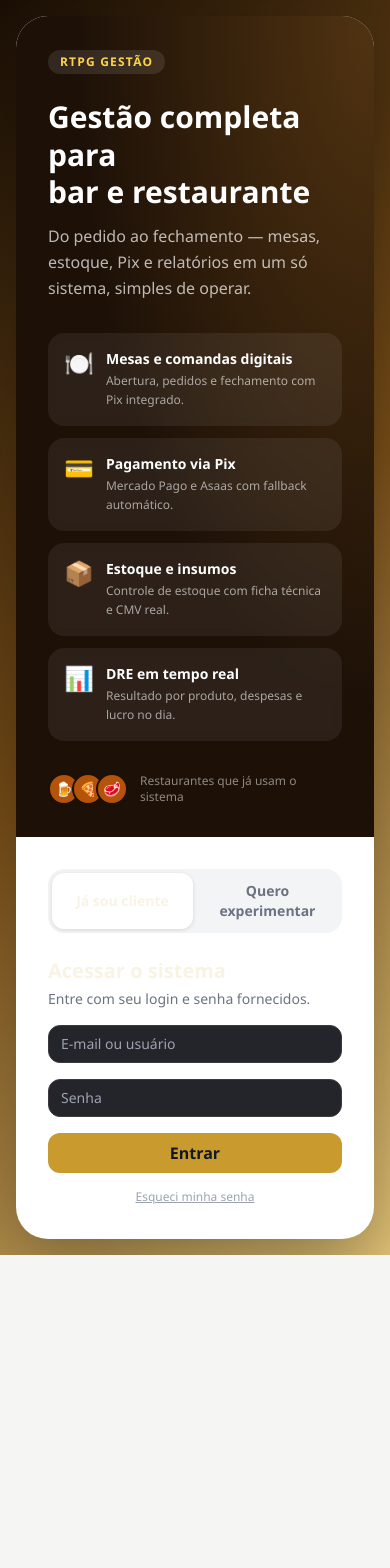
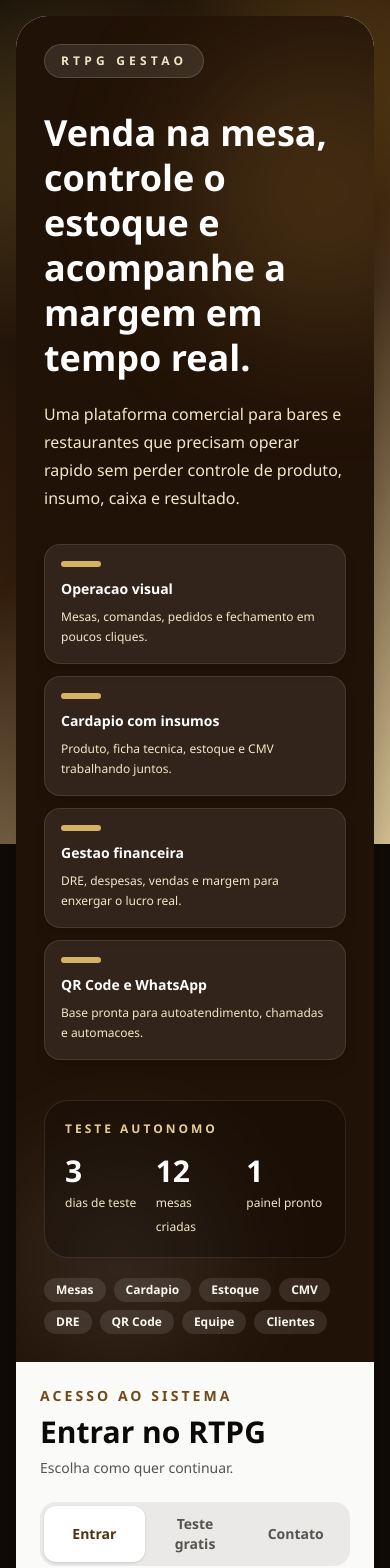
Before and after one commit to ruamnilton-cyber/RTPG, a React (Vite) app: page /login in a window 390 px wide. Shown: the top 1568 px of the page. Before the commit the page ends 1255 px from the top, so only its background shows below. Built offline with nearby package versions, Linux system fonts and the light colour scheme; no server answers.

Commit message:
Add self-service trial signup

```diff
--- a/client/src/pages/login.tsx
+++ b/client/src/pages/login.tsx
@@ -1,35 +1,42 @@
-import { FormEvent, useEffect, useState } from "react";
+import { FormEvent, useState } from "react";
 import { useNavigate } from "react-router-dom";
 import { apiRequest } from "../lib/api";
 import { useAuth } from "../state/auth";
 
-const features = [
-  { icon: "🍽️", title: "Mesas e comandas digitais", desc: "Abertura, pedidos e fechamento com Pix integrado." },
-  { icon: "💳", title: "Pagamento via Pix", desc: "Mercado Pago e Asaas com fallback automático." },
-  { icon: "📦", title: "Estoque e insumos", desc: "Controle de estoque com ficha técnica e CMV real." },
-  { icon: "📊", title: "DRE em tempo real", desc: "Resultado por produto, despesas e lucro no dia." }
+const commercialCards = [
+  { title: "Operacao visual", desc: "Mesas, comandas, pedidos e fechamento em poucos cliques." },
+  { title: "Cardapio com insumos", desc: "Produto, ficha tecnica, estoque e CMV trabalhando juntos." },
+  { title: "Gestao financeira", desc: "DRE, despesas, vendas e margem para enxergar o lucro real." },
+  { title: "QR Code e WhatsApp", desc: "Base pronta para autoatendimento, chamadas e automacoes." }
 ];
+
+const moduleBadges = ["Mesas", "Cardapio", "Estoque", "CMV", "DRE", "QR Code", "Equipe", "Clientes"];
+
+type LoginTab = "login" | "trial" | "lead" | "forgot";
 
 export function LoginPage() {
   const navigate = useNavigate();
-  const { login } = useAuth();
-  const [tab, setTab] = useState<"login" | "lead" | "forgot">("login");
-  const [needsBootstrap, setNeedsBootstrap] = useState(false);
+  const { login, signupTrial } = useAuth();
+  const [tab, setTab] = useState<LoginTab>("login");
   const [error, setError] = useState("");
   const [message, setMessage] = useState("");
   const [loading, setLoading] = useState(false);
   const [leadSent, setLeadSent] = useState(false);
 
-  useEffect(() => {
-    apiRequest<{ needsBootstrap: boolean }>("/auth/bootstrap-status")
-      .then((r) => { if (r.needsBootstrap) setTab("login"); })
-      .catch(() => {});
-  }, []);
+  function changeTab(next: LoginTab) {
+    setTab(next);
+    setError("");
+    setMessage("");
+    if (next !== "lead") {
+      setLeadSent(false);
+    }
+  }
 
   async function handleLogin(event: FormEvent<HTMLFormElement>) {
     event.preventDefault();
     setError("");
     setLoading(true);
+
     const fd = new FormData(event.currentTarget);
     try {
       const logged = await login(String(fd.get("email") ?? ""), String(fd.get("password") ?? ""));
@@ -41,10 +48,34 @@ export function LoginPage() {
     }
   }
 
+  async function handleTrial(event: FormEvent<HTMLFormElement>) {
+    event.preventDefault();
+    setError("");
+    setLoading(true);
+
+    const fd = new FormData(event.currentTarget);
+    try {
+      await signupTrial({
+        businessName: String(fd.get("businessName") ?? ""),
+        contactName: String(fd.get("contactName") ?? ""),
+        phone: String(fd.get("phone") ?? ""),
+        email: String(fd.get("email") ?? ""),
+        password: String(fd.get("password") ?? "")
+      });
+      navigate("/painel-dono");
+    } catch (err) {
+      setError(err instanceof Error ? err.message : "Nao foi possivel criar o teste.");
+    } finally {
+      setLoading(false);
+    }
+  }
+
   async function handleForgot(event: FormEvent<HTMLFormElement>) {
     event.preventDefault();
     setError("");
+    setMessage("");
     setLoading(true);
+
     const fd = new FormData(event.currentTarget);
     try {
       const result = await apiRequest<{ message: string }>("/auth/forgot-password", {
@@ -53,7 +84,7 @@ export function LoginPage() {
       });
       setMessage(result.message);
     } catch (err) {
-      setError(err instanceof Error ? err.message : "Erro ao solicitar.");
+      setError(err instanceof Error ? err.message : "Erro ao solicitar recuperacao.");
     } finally {
       setLoading(false);
     }
@@ -63,157 +94,186 @@ export function LoginPage() {
     event.preventDefault();
     setError("");
     setLoading(true);
+
     const fd = new FormData(event.currentTarget);
     try {
       await apiRequest("/auth/lead", {
         method: "POST",
         body: {
-          nome:        String(fd.get("nome") ?? ""),
+          nome: String(fd.get("nome") ?? ""),
           restaurante: String(fd.get("restaurante") ?? ""),
-          telefone:    String(fd.get("telefone") ?? ""),
-          email:       String(fd.get("email") ?? "")
+          telefone: String(fd.get("telefone") ?? ""),
+          email: String(fd.get("email") ?? "")
         }
       });
       setLeadSent(true);
     } catch (err) {
-      setError(err instanceof Error ? err.message : "Erro ao enviar.");
+      setError(err instanceof Error ? err.message : "Erro ao enviar contato.");
     } finally {
       setLoading(false);
     }
   }
 
   return (
-    <div className="flex min-h-screen items-center justify-center bg-[linear-gradient(135deg,_#1a0f05,_#7a4f18,_#e8c97a)] p-4">
-      <div className="w-full max-w-5xl overflow-hidden rounded-[2rem] bg-white shadow-[0_32px_80px_rgba(0,0,0,0.35)] md:grid md:grid-cols-[1.15fr_0.85fr]">
+    <div className="min-h-screen overflow-hidden bg-[#120c07] p-4 text-stone-950 md:p-8">
+      <div className="pointer-events-none fixed inset-0 bg-[radial-gradient(circle_at_14%_18%,rgba(244,200,87,0.28),transparent_26%),radial-gradient(circle_at_82%_12%,rgba(201,154,46,0.32),transparent_24%),linear-gradient(135deg,#120c07,#3a210e_48%,#f0dba7)]" />
 
-        {/* ── Lado esquerdo: marketing ─────────────────────────────────── */}
-        <section className="relative flex flex-col justify-between overflow-hidden bg-[#1c1007] p-8 text-white md:p-10">
-          {/* gradiente decorativo */}
-          <div className="pointer-events-none absolute inset-0 bg-[radial-gradient(ellipse_at_top_right,_#a06820_0%,_transparent_60%)] opacity-40" />
+      <div className="relative mx-auto grid min-h-[calc(100vh-2rem)] w-full max-w-6xl overflow-hidden rounded-[2rem] bg-stone-50 shadow-[0_30px_90px_rgba(0,0,0,0.38)] md:min-h-[calc(100vh-4rem)] md:grid-cols-[1.12fr_0.88fr]">
+        <section className="relative overflow-hidden bg-[#211207] p-7 text-white md:p-10">
+          <div className="absolute -right-24 top-8 h-72 w-72 rounded-full bg-brand-400/20 blur-3xl" />
+          <div className="absolute bottom-0 left-0 h-52 w-52 rounded-full bg-white/10 blur-3xl" />
 
-          <div className="relative">
-            <div className="mb-2 inline-flex items-center gap-2 rounded-full bg-white/10 px-3 py-1 text-xs font-semibold uppercase tracking-widest text-amber-300">
-              RTPG Gestão
+          <div className="relative flex h-full flex-col justify-between gap-10">
+            <div>
+              <div className="inline-flex rounded-full border border-white/15 bg-white/10 px-4 py-2 text-xs font-bold uppercase tracking-[0.35em] text-brand-100">
+                RTPG Gestao
+              </div>
+
+              <h1 className="mt-8 max-w-xl text-4xl font-black leading-tight md:text-5xl">
+                Venda na mesa, controle o estoque e acompanhe a margem em tempo real.
+              </h1>
+
+              <p className="mt-5 max-w-xl text-base leading-7 text-brand-100">
+                Uma plataforma comercial para bares e restaurantes que precisam operar rapido sem perder controle de produto, insumo, caixa e resultado.
+              </p>
+
+              <div className="mt-8 grid gap-3 sm:grid-cols-2">
+                {commercialCards.map((card) => (
+                  <div key={card.title} className="rounded-2xl border border-white/10 bg-white/[0.08] p-4 shadow-lg shadow-black/10">
+                    <span className="mb-3 block h-1.5 w-10 rounded-full bg-brand-300" />
+                    <strong className="block text-sm text-white">{card.title}</strong>
+                    <p className="mt-2 text-xs leading-5 text-brand-100">{card.desc}</p>
+                  </div>
+                ))}
+              </div>
             </div>
-            <h1 className="mt-4 text-3xl font-bold leading-tight md:text-4xl">
-              Gestão completa para<br />bar e restaurante
-            </h1>
-            <p className="mt-3 text-base leading-relaxed text-white/70">
-              Do pedido ao fechamento — mesas, estoque, Pix e relatórios em um só sistema, simples de operar.
+
+            <div>
+              <div className="rounded-[1.5rem] border border-white/10 bg-black/20 p-5">
+                <p className="text-xs font-bold uppercase tracking-[0.25em] text-brand-200">Teste autonomo</p>
+                <div className="mt-4 grid grid-cols-3 gap-3">
+                  <div>
+                    <strong className="block text-3xl">3</strong>
+                    <span className="text-xs text-brand-100">dias de teste</span>
+                  </div>
+                  <div>
+                    <strong className="block text-3xl">12</strong>
+                    <span className="text-xs text-brand-100">mesas criadas</span>
+                  </div>
+                  <div>
+                    <strong className="block text-3xl">1</strong>
+                    <span className="text-xs text-brand-100">painel pronto</span>
+                  </div>
+                </div>
+              </div>
+
+              <div className="mt-5 flex flex-wrap gap-2">
+                {moduleBadges.map((module) => (
+                  <span key={module} className="rounded-full bg-white/10 px-3 py-1 text-xs font-semibold text-brand-50">
+                    {module}
+                  </span>
+                ))}
+              </div>
+            </div>
+          </div>
+        </section>
+
+        <section className="flex flex-col justify-center bg-stone-50 p-6 md:p-9">
+          <div className="mb-6">
+            <p className="text-sm font-semibold uppercase tracking-[0.22em] text-brand-700">Acesso ao sistema</p>
+            <h2 className="mt-2 text-3xl font-black text-stone-950">
+              {tab === "trial" ? "Crie seu teste gratis" : tab === "lead" ? "Fale com a gente" : tab === "forgot" ? "Recuperar acesso" : "Entrar no RTPG"}
+            </h2>
+            <p className="mt-2 text-sm text-stone-600">
+              {tab === "trial"
+                ? "O restaurante cria o acesso sozinho e ja entra no painel operacional."
+                : "Escolha como quer continuar."}
             </p>
           </div>
 
-          <div className="relative mt-8 grid gap-3">
-            {features.map((f) => (
-              <div key={f.title} className="flex items-start gap-3 rounded-2xl bg-white/8 p-4 backdrop-blur-sm" style={{ background: "rgba(255,255,255,0.07)" }}>
-                <span className="mt-0.5 text-2xl leading-none">{f.icon}</span>
-                <div>
-                  <strong className="block text-sm font-semibold text-white">{f.title}</strong>
-                  <p className="mt-0.5 text-xs leading-relaxed text-white/60">{f.desc}</p>
-                </div>
-              </div>
-            ))}
-          </div>
-
-          <div className="relative mt-8 flex items-center gap-3">
-            <div className="flex -space-x-2">
-              {["🍺","🍕","🥩"].map((e, i) => (
-                <div key={i} className="flex h-8 w-8 items-center justify-center rounded-full border-2 border-[#1c1007] bg-amber-700 text-sm">{e}</div>
-              ))}
-            </div>
-            <p className="text-xs text-white/50">Restaurantes que já usam o sistema</p>
-          </div>
-        </section>
-
-        {/* ── Lado direito: formulários ────────────────────────────────── */}
-        <section className="flex flex-col justify-center p-8 md:p-10">
-          <div className="mb-6 flex gap-1 rounded-2xl bg-gray-100 p-1">
-            <button
-              type="button"
-              onClick={() => { setTab("login"); setError(""); setMessage(""); }}
-              className="flex-1 rounded-xl py-2 text-sm font-semibold transition"
-              style={tab === "login" ? { background: "white", boxShadow: "0 1px 4px rgba(0,0,0,0.12)" } : { color: "#6b7280" }}
-            >
-              Já sou cliente
+          <div className="mb-6 grid grid-cols-3 rounded-2xl bg-stone-200/80 p-1 text-sm font-bold">
+            <button type="button" className={`rounded-xl px-3 py-2 transition ${tab === "login" ? "bg-white text-brand-800 shadow" : "text-stone-600"}`} onClick={() => changeTab("login")}>
+              Entrar
             </button>
-            <button
-              type="button"
-              onClick={() => { setTab("lead"); setError(""); setMessage(""); setLeadSent(false); }}
-              className="flex-1 rounded-xl py-2 text-sm font-semibold transition"
-              style={tab === "lead" ? { background: "white", boxShadow: "0 1px 4px rgba(0,0,0,0.12)" } : { color: "#6b7280" }}
-            >
-              Quero experimentar
+            <button type="button" className={`rounded-xl px-3 py-2 transition ${tab === "trial" ? "bg-white text-brand-800 shadow" : "text-stone-600"}`} onClick={() => changeTab("trial")}>
+              Teste gratis
+            </button>
+            <button type="button" className={`rounded-xl px-3 py-2 transition ${tab === "lead" ? "bg-white text-brand-800 shadow" : "text-stone-600"}`} onClick={() => changeTab("lead")}>
+              Contato
             </button>
           </div>
 
-          {/* Login */}
-          {tab === "login" && (
+          {tab === "login" ? (
             <form onSubmit={handleLogin} className="space-y-4">
-              <div>
-                <h2 className="text-xl font-bold">Acessar o sistema</h2>
-                <p className="mt-1 text-sm text-gray-500">Entre com seu login e senha fornecidos.</p>
-              </div>
-              <input className="input" name="email" type="text" placeholder="E-mail ou usuário" required autoFocus />
+              <input className="input" name="email" type="text" placeholder="E-mail ou usuario" required autoFocus />
               <input className="input" name="password" type="password" placeholder="Senha" required />
               {error ? <p className="rounded-xl bg-red-50 p-3 text-sm text-red-700">{error}</p> : null}
-              <button className="btn-primary w-full" disabled={loading}>
+              <button className="btn-primary w-full py-3" disabled={loading}>
                 {loading ? "Entrando..." : "Entrar"}
               </button>
-              <button type="button" className="w-full text-center text-xs text-gray-400 underline" onClick={() => { setTab("forgot"); setError(""); setMessage(""); }}>
+              <button type="button" className="w-full text-center text-xs text-stone-500 underline" onClick={() => changeTab("forgot")}>
                 Esqueci minha senha
               </button>
             </form>
-          )}
+          ) : null}
 
-          {/* Esqueci a senha */}
-          {tab === "forgot" && (
+          {tab === "trial" ? (
+            <form onSubmit={handleTrial} className="space-y-4">
+              <div className="rounded-2xl border border-emerald-200 bg-emerald-50 p-4 text-sm text-emerald-900">
+                Sem esperar atendimento: preencha os dados, escolha uma senha e entre no painel do restaurante.
+              </div>
+              <input className="input" name="businessName" type="text" placeholder="Nome do restaurante ou bar" required autoFocus />
+              <input className="input" name="contactName" type="text" placeholder="Seu nome" required />
+              <input className="input" name="phone" type="tel" placeholder="WhatsApp com DDD" required />
+              <input className="input" name="email" type="email" placeholder="E-mail de acesso" required />
+              <input className="input" name="password" type="password" placeholder="Crie uma senha" required />
+              {error ? <p className="rounded-xl bg-red-50 p-3 text-sm text-red-700">{error}</p> : null}
+              <button className="btn-primary w-full py-3" disabled={loading}>
+                {loading ? "Criando teste..." : "Criar teste gratis"}
+              </button>
+            </form>
+          ) : null}
+
+          {tab === "forgot" ? (
             <form onSubmit={handleForgot} className="space-y-4">
-              <div>
-                <h2 className="text-xl font-bold">Recuperar acesso</h2>
-                <p className="mt-1 text-sm text-gray-500">Informe seu e-mail de cadastro.</p>
-              </div>
               <input className="input" name="email" type="email" placeholder="seu@email.com" required autoFocus />
               {error ? <p className="rounded-xl bg-red-50 p-3 text-sm text-red-700">{error}</p> : null}
               {message ? <p className="rounded-xl bg-emerald-50 p-3 text-sm text-emerald-700">{message}</p> : null}
-              <button className="btn-primary w-full" disabled={loading}>
-                {loading ? "Enviando..." : "Solicitar recuperação"}
+              <button className="btn-primary w-full py-3" disabled={loading}>
+                {loading ? "Enviando..." : "Solicitar recuperacao"}
               </button>
-              <button type="button" className="w-full text-center text-xs text-gray-400 underline" onClick={() => { setTab("login"); setError(""); setMessage(""); }}>
+              <button type="button" className="w-full text-center text-xs text-stone-500 underline" onClick={() => changeTab("login")}>
                 Voltar ao login
               </button>
             </form>
-          )}
+          ) : null}
 
-          {/* Solicitar acesso */}
-          {tab === "lead" && !leadSent && (
+          {tab === "lead" && !leadSent ? (
             <form onSubmit={handleLead} className="space-y-4">
-              <div>
-                <h2 className="text-xl font-bold">Solicitar acesso</h2>
-                <p className="mt-1 text-sm text-gray-500">Preencha seus dados e entraremos em contato em breve.</p>
-              </div>
+              <p className="rounded-2xl bg-brand-50 p-4 text-sm text-brand-900">
+                Prefere uma configuracao acompanhada? Deixe seus dados para contato comercial.
+              </p>
               <input className="input" name="nome" type="text" placeholder="Seu nome" required autoFocus />
               <input className="input" name="restaurante" type="text" placeholder="Nome do restaurante ou bar" required />
-              <input className="input" name="telefone" type="tel" placeholder="WhatsApp (com DDD)" required />
-              <input className="input" name="email" type="email" placeholder="E-mail (opcional)" />
+              <input className="input" name="telefone" type="tel" placeholder="WhatsApp com DDD" required />
+              <input className="input" name="email" type="email" placeholder="E-mail opcional" />
               {error ? <p className="rounded-xl bg-red-50 p-3 text-sm text-red-700">{error}</p> : null}
-              <button className="btn-primary w-full" disabled={loading}>
-                {loading ? "Enviando..." : "Quero experimentar grátis"}
+              <button className="btn-primary w-full py-3" disabled={loading}>
+                {loading ? "Enviando..." : "Enviar contato"}
               </button>
             </form>
-          )}
+          ) : null}
 
-          {tab === "lead" && leadSent && (
+          {tab === "lead" && leadSent ? (
             <div className="space-y-4 text-center">
-              <div className="mx-auto flex h-16 w-16 items-center justify-center rounded-full bg-emerald-50 text-4xl">✓</div>
-              <h2 className="text-xl font-bold">Solicitação enviada!</h2>
-              <p className="text-sm text-gray-500">
-                Recebemos seus dados. Em breve entraremos em contato pelo WhatsApp para configurar seu acesso.
-              </p>
-              <button type="button" className="btn-secondary w-full" onClick={() => setTab("login")}>
-                Já tenho acesso — Entrar
+              <div className="mx-auto flex h-16 w-16 items-center justify-center rounded-full bg-emerald-50 text-3xl font-black text-emerald-700">OK</div>
+              <h3 className="text-xl font-bold text-stone-950">Contato recebido</h3>
+              <p className="text-sm text-stone-500">Seus dados ficaram salvos para retorno comercial.</p>
+              <button type="button" className="btn-secondary w-full" onClick={() => changeTab("login")}>
+                Voltar ao login
               </button>
             </div>
-          )}
+          ) : null}
         </section>
       </div>
     </div>
--- a/client/src/state/auth.tsx
+++ b/client/src/state/auth.tsx
@@ -1,6 +1,6 @@
 import { createContext, useContext, useEffect, useMemo, useState } from "react";
 import { apiRequest } from "../lib/api";
-import { clearStoredBarId } from "../lib/bar-storage";
+import { clearStoredBarId, setStoredBarId } from "../lib/bar-storage";
 import { AppRole } from "../lib/roles";
 
 type User = {
@@ -15,6 +15,7 @@ type AuthContextValue = {
   token: string | null;
   loading: boolean;
   login: (email: string, password: string) => Promise<User>;
+  signupTrial: (payload: { businessName: string; contactName: string; phone: string; email: string; password: string }) => Promise<User>;
   register: (payload: { name: string; email: string; password: string; role: AppRole }) => Promise<void>;
   logout: () => void;
 };
@@ -59,6 +60,21 @@ export function AuthProvider({ children }: { children: React.ReactNode }) {
     return result.user;
   }
 
+  async function signupTrial(payload: { businessName: string; contactName: string; phone: string; email: string; password: string }) {
+    const result = await apiRequest<{ token: string; user: User; bar?: { id: string } }>("/auth/self-signup", {
+      method: "POST",
+      body: payload
+    });
+
+    if (result.bar?.id) {
+      setStoredBarId(result.bar.id);
+    }
+    setToken(result.token);
+    setUser(result.user);
+    localStorage.setItem(STORAGE_KEY, JSON.stringify({ token: result.token, user: result.user }));
+    return result.user;
+  }
+
   async function register(payload: { name: string; email: string; password: string; role: AppRole }) {
     await apiRequest("/auth/register", { method: "POST", body: payload });
   }
@@ -70,7 +86,7 @@ export function AuthProvider({ children }: { children: React.ReactNode }) {
     setUser(null);
   }
 
-  const value = useMemo(() => ({ user, token, loading, login, register, logout }), [user, token, loading]);
+  const value = useMemo(() => ({ user, token, loading, login, signupTrial, register, logout }), [user, token, loading]);
 
   return <AuthContext.Provider value={value}>{children}</AuthContext.Provider>;
 }
```
Also changed, not shown: 2 other files (tests, documents, lock files or other folders).
